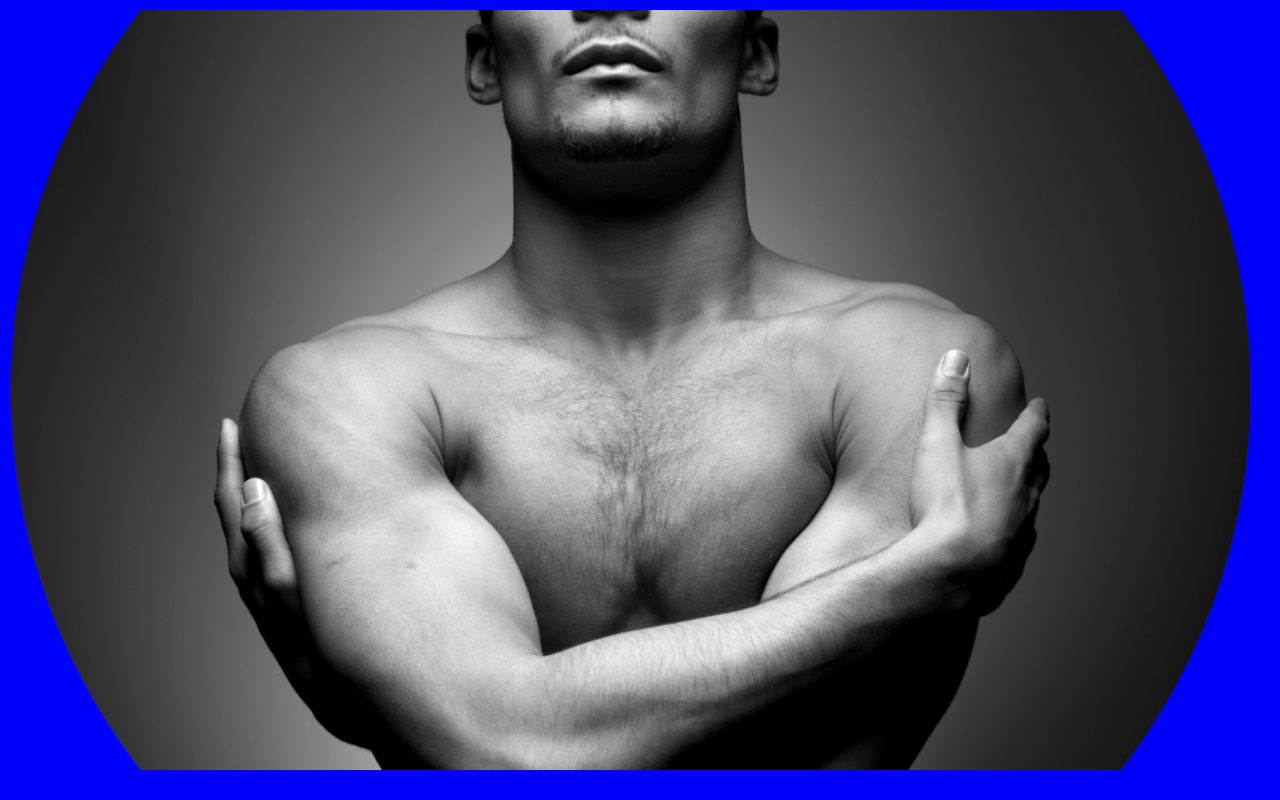
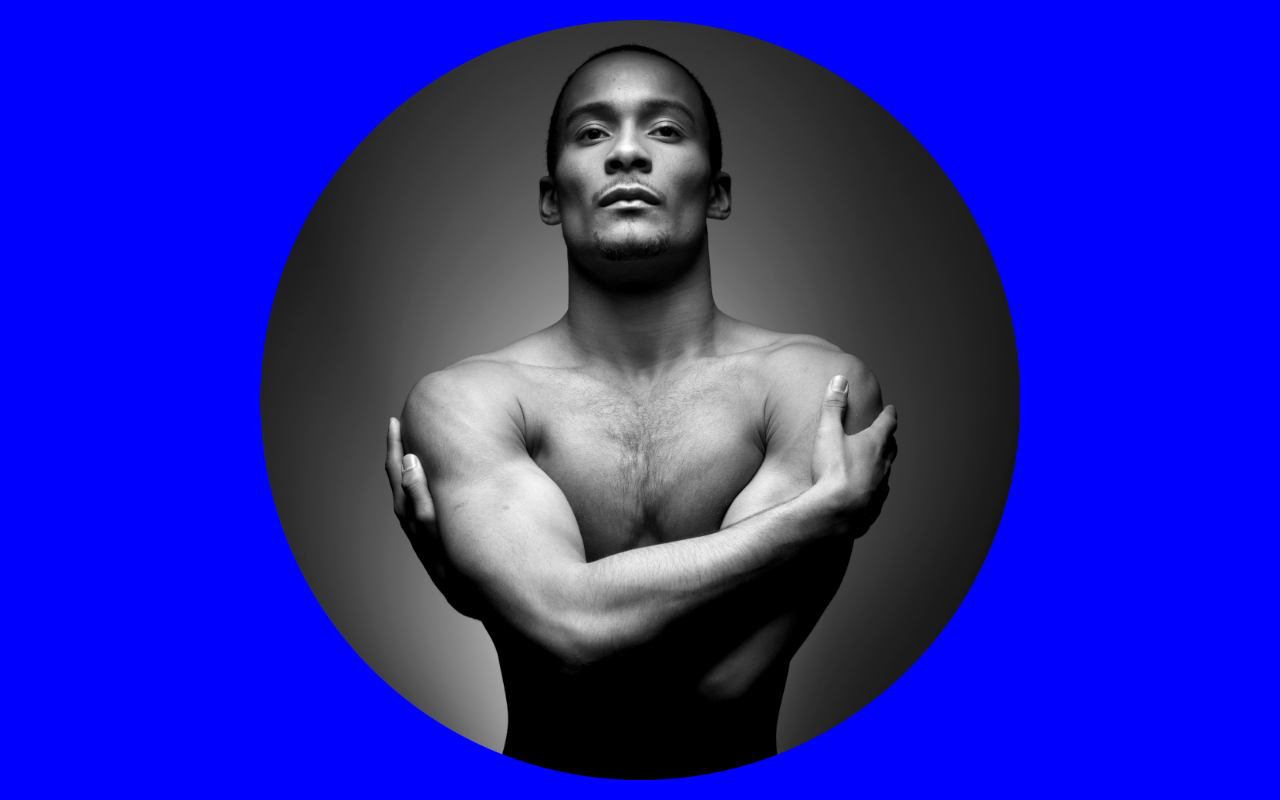
Before and after one commit to jonasjohansson/jagargud.se, a plain HTML site: page index.html in a window 1280 px wide. Drawn offline with Linux system fonts and the light colour scheme.

Commit message:
Update index.html

```diff
--- a/index.html
+++ b/index.html
@@ -9,11 +9,20 @@
             margin: 0;
             background-color: #0000FF;
             overflow: hidden; /* Prevents scrollbars */
+            display: flex;
+            justify-content: center;
+            align-items: center;
+            height: 100vh;
         }
-        .img {
-            width: calc(100vw - 20px); /* 10px padding on each side */
-            height: calc(100vh - 20px); /* 10px padding on top and bottom */
-            object-fit: cover;
+        a {
+            display: block;
+            width: calc(100vw - 20px); /* Adds 10px padding on each side */
+            height: calc(100vh - 20px); /* Adds 10px padding top and bottom */
+        }
+        img {
+            width: 100%;
+            height: 100%;
+            object-fit: contain; /* Ensures image always fits within the viewport */
             padding: 10px;
             box-sizing: border-box;
         }
```
